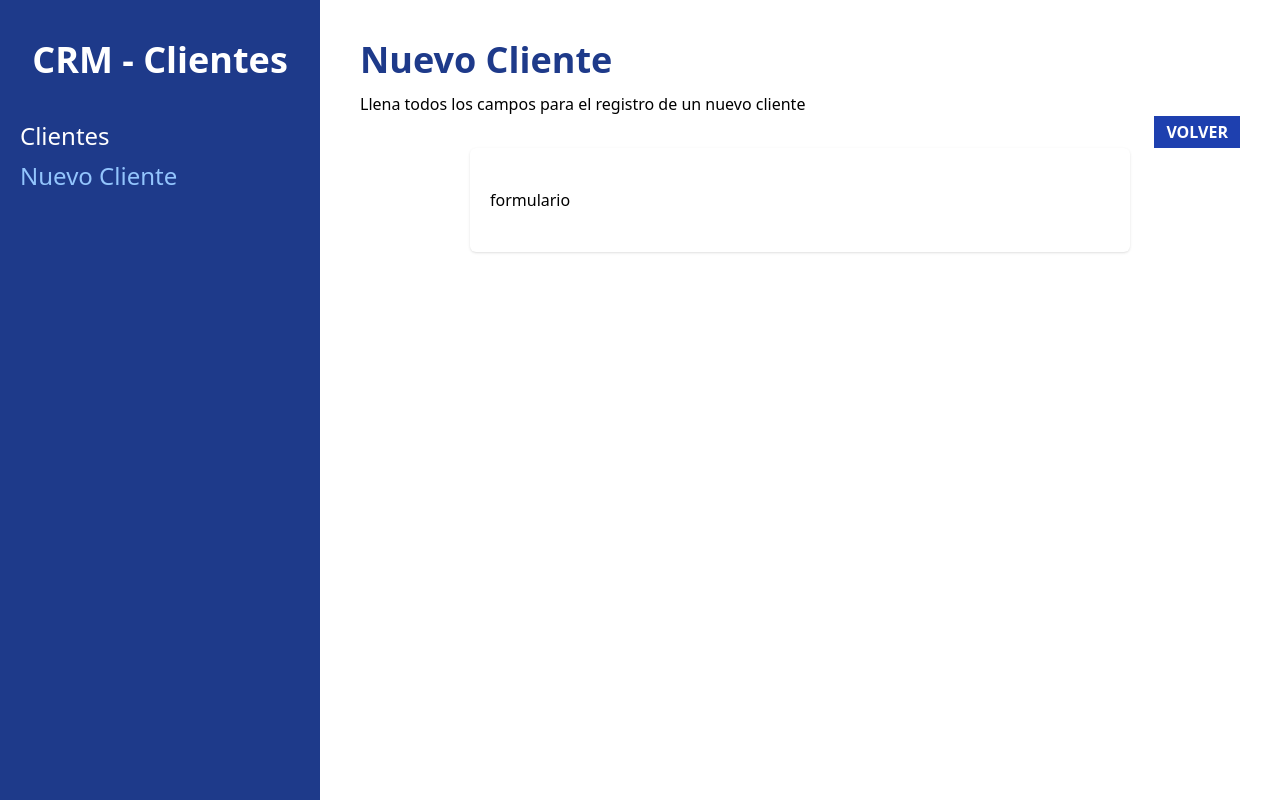
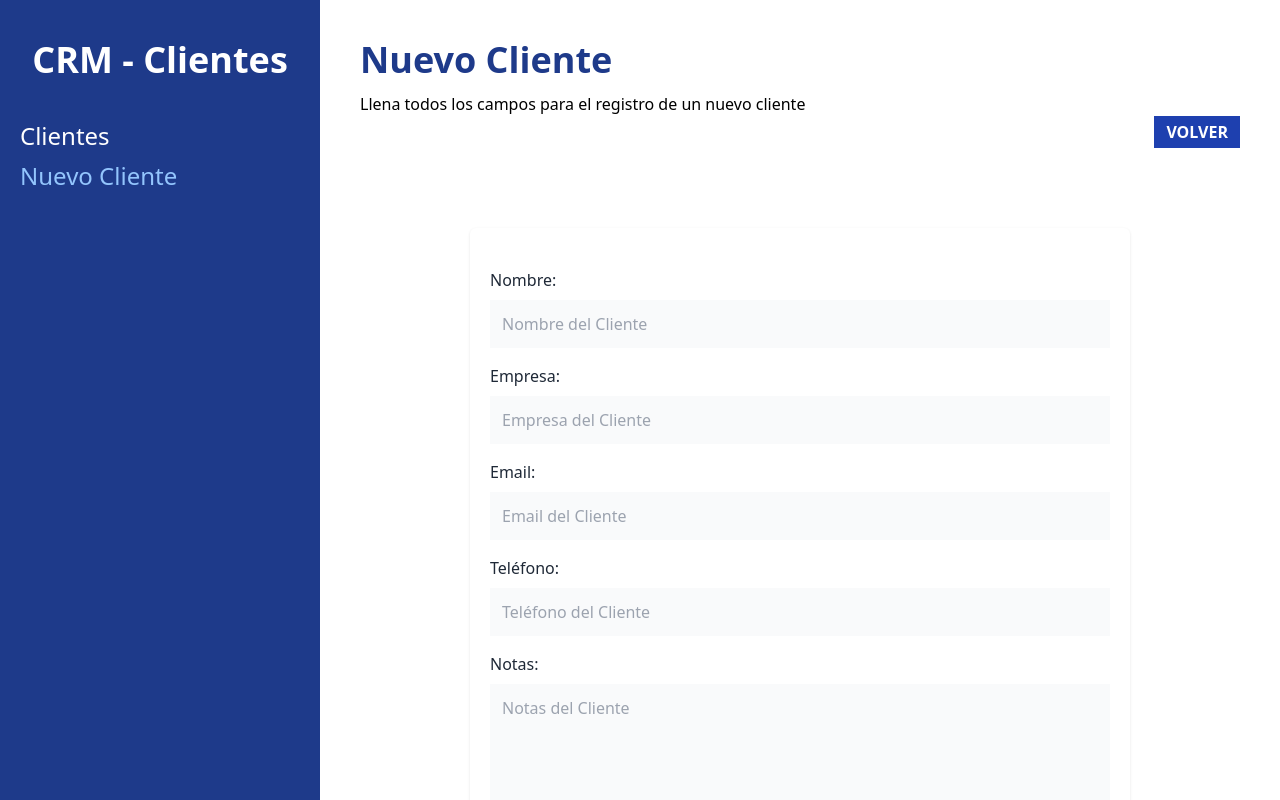
Before and after one commit to lucianolabudia/crm-react, a React (Vite) app: page /clientes/nuevo in a window 1280 px wide. Built offline with nearby package versions, Linux system fonts and the light colour scheme.

Commit message:
Leer la información ingresada a un formulario con formData

```diff
--- /dev/null
+++ b/src/components/FormClient.jsx
@@ -0,0 +1,77 @@
+import React from 'react'
+
+export const FormClient = ({ client }) => {
+    return (
+        <>
+            <div className="mb-4">
+                <label
+                    className="text-gray-800"
+                    htmlFor="name"
+                >Nombre:</label>
+                <input
+                    id="name"
+                    type="text"
+                    className="mt-2 block w-full p-3 bg-gray-50"
+                    placeholder="Nombre del Cliente"
+                    name="name"
+                />
+            </div>
+            <div className="mb-4">
+                <label
+                    className="text-gray-800"
+                    htmlFor="company"
+                >Empresa:</label>
+                <input
+                    id="company"
+                    type="text"
+                    className="mt-2 block w-full p-3 bg-gray-50"
+                    placeholder="Empresa del Cliente"
+                    name="company"
+                />
+            </div>
+
+            <div className="mb-4">
+                <label
+                    className="text-gray-800"
+                    htmlFor="email"
+                >Email:</label>
+                <input
+                    id="email"
+                    type="email"
+                    className="mt-2 block w-full p-3 bg-gray-50"
+                    placeholder="Email del Cliente"
+                    name="email"
+                />
+            </div>
+
+            <div className="mb-4">
+                <label
+                    className="text-gray-800"
+                    htmlFor="phone"
+                >Teléfono:</label>
+                <input
+                    id="phone"
+                    type="tel"
+                    className="mt-2 block w-full p-3 bg-gray-50"
+                    placeholder="Teléfono del Cliente"
+                    name="phone"
+                />
+            </div>
+
+            <div className="mb-4">
+                <label
+                    className="text-gray-800"
+                    htmlFor="notas"
+                >Notas:</label>
+                <textarea
+                    as="textarea"
+                    id="notas"
+                    type="text"
+                    className="mt-2 block w-full p-3 bg-gray-50 h-40 align-self"
+                    placeholder="Notas del Cliente"
+                    name="notas"
+                />
+            </div>
+        </>
+    )
+}
--- a/src/main.jsx
+++ b/src/main.jsx
@@ -3,7 +3,7 @@
 import './index.css'
 import { createBrowserRouter, RouterProvider } from 'react-router-dom'
 import { Layout } from './components/Layout'
-import { NewClient } from './pages/NewClient'
+import { NewClient, action as actionNewClient } from './pages/NewClient'
 import { Index, loader as loaderClients } from './pages/Index'
 
 
@@ -19,7 +19,8 @@
       },
       {
         path: '/clientes/nuevo',
-        element: <NewClient />
+        element: <NewClient />,
+        action: actionNewClient
       }
     ]
   },
--- a/src/pages/NewClient.jsx
+++ b/src/pages/NewClient.jsx
@@ -1,4 +1,13 @@
-import { useNavigate } from "react-router-dom";
+import { useNavigate, Form } from "react-router-dom";
+import { FormClient } from "../components/FormClient";
+
+export async function action({ request }) {
+  const formData = await request.formData();
+
+  const data = Object.fromEntries(formData);
+
+  console.log(data)
+}
 
 export const NewClient = () => {
 
@@ -18,8 +27,18 @@
         </button>
       </div>
 
-      <div className="bg-white shadow rounded-md md:w-3/4 mx-auto px-5 py-10">
-        <p>formulario</p>
+      <div className="bg-white shadow rounded-md md:w-3/4 mx-auto px-5 py-10 mt-20">
+        <Form
+          method="post"
+        >
+          <FormClient />
+
+          <input
+            type="submit"
+            className="mt-5 w-full bg-blue-800 p-3 uppercase font-bold text-white text-lg"
+            value="Registrar Cliente"
+          />
+        </Form>
       </div>
 
     </>
```
